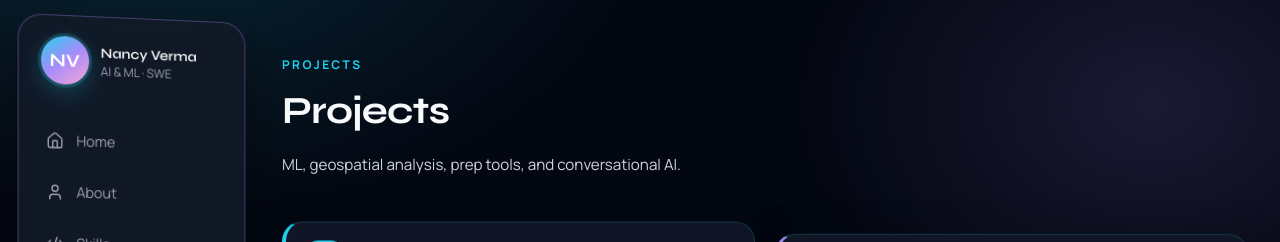
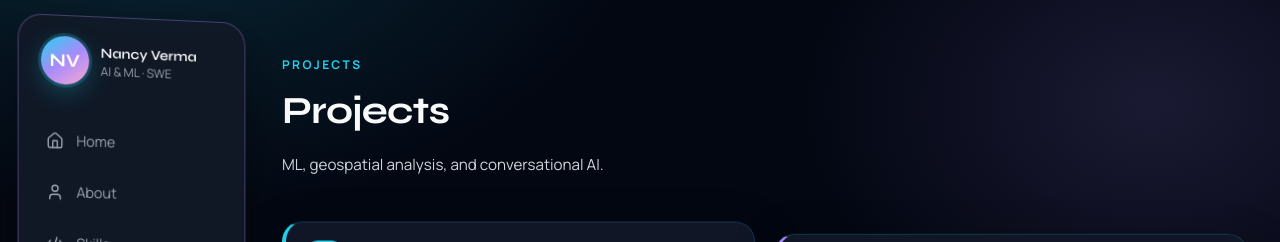
Before and after one commit to Nancy20052020/Portfolio_Nancy, a Next.js app: page /projects in a window 1280 px wide. Shown: the top 242 px of the page. Built offline with nearby package versions, Linux system fonts and the light colour scheme.

Commit message:
Remove prep tools from Projects section subtitle
Keep the Projects intro copy focused on ML, geospatial analysis, and
conversational AI.

Co-authored-by: Nancy20052020 <Nancy20052020@users.noreply.github.com>

```diff
--- a/src/components/sections/Projects.tsx
+++ b/src/components/sections/Projects.tsx
@@ -10,7 +10,7 @@ export function Projects() {
           <p className="eyebrow">Projects</p>
           <h2 className="section-title">Projects</h2>
           <p className="section-sub">
-            ML, geospatial analysis, prep tools, and conversational AI.
+            ML, geospatial analysis, and conversational AI.
           </p>
         </div>
         <div className="mt-8">
```
